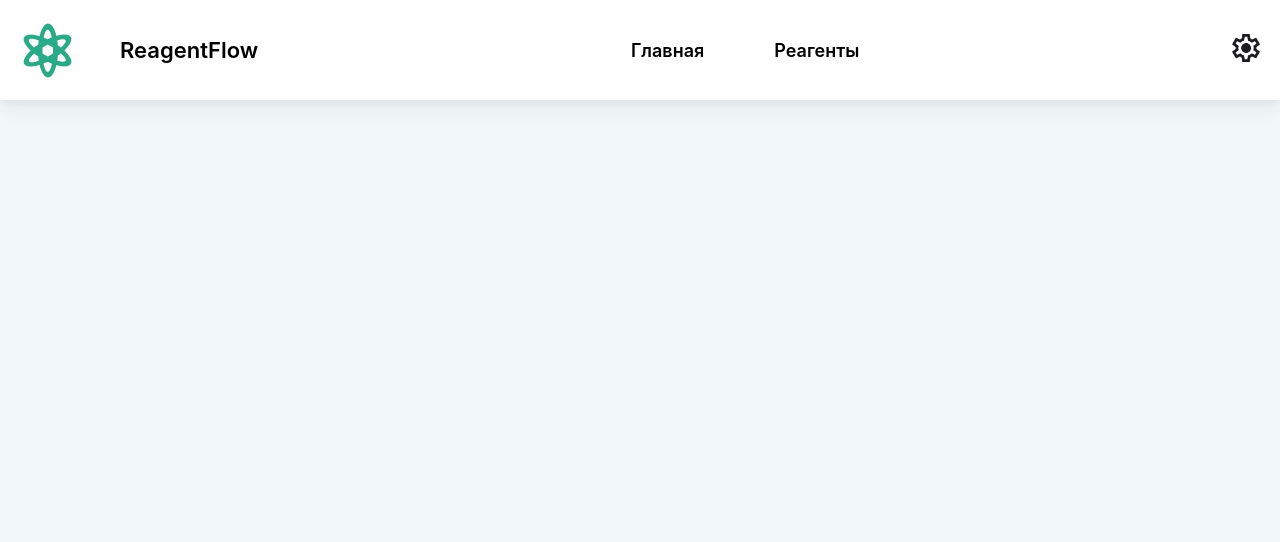
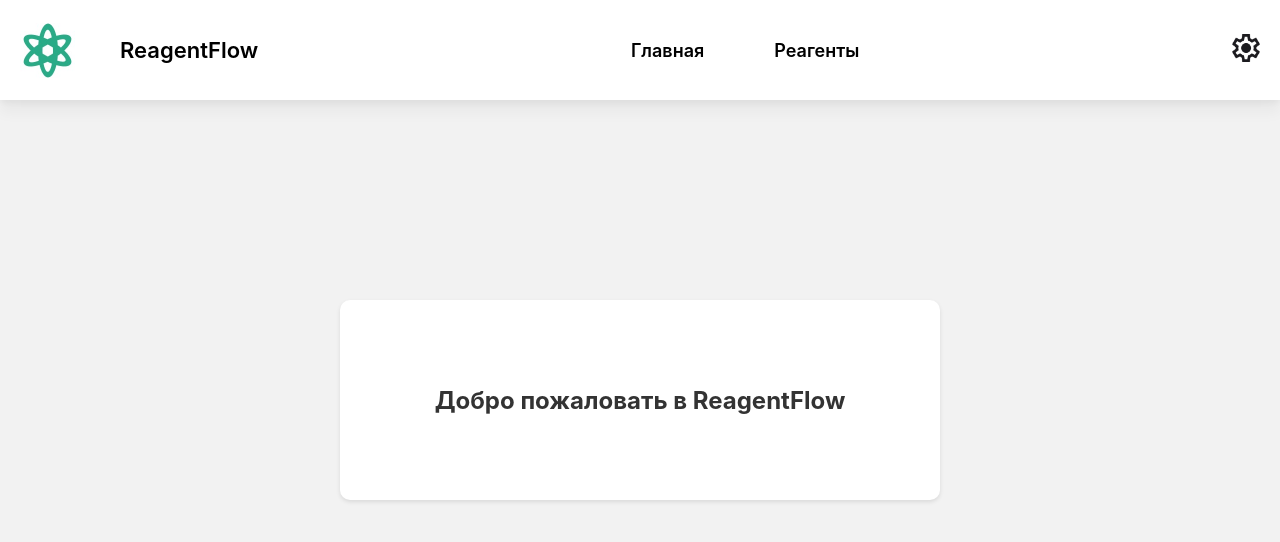
Before and after one commit to ReagentFlow/frontend, a React (Create React App) app: page / in a window 1280 px wide. Shown: the top 542 px of the page. Built offline with nearby package versions, Linux system fonts and the light colour scheme.

Commit message:
home and settings banner, styles folder

```diff
--- a/src/components/Header.jsx
+++ b/src/components/Header.jsx
@@ -1,6 +1,6 @@
 import React from 'react';
 import { Link } from 'react-router-dom';
-import './Header.css';
+import '../styles/Header.css';
 import logo from '../assets/logo.png';
 import settingsIcon from '../assets/settings.png';
 
--- a/src/components/Home.jsx
+++ b/src/components/Home.jsx
@@ -1,10 +1,12 @@
 import React from "react";
+import "../styles/Home.css";
 
 function Home() {
     return (
-        <div>
-            <h2>Welcome to ReagentFlow</h2>
-            <p>This is the home page</p>
+        <div className="home-container">
+            <div className="home-banner">
+                <h1>Добро пожаловать в ReagentFlow</h1>
+            </div>
         </div>
     );
 }
--- a/src/components/ReagentsTable.jsx
+++ b/src/components/ReagentsTable.jsx
@@ -1,6 +1,6 @@
 import React, { useEffect, useState } from "react";
 import axios from 'axios';
-import './ReagentsTable.css';
+import '../styles/ReagentsTable.css';
 
 function ReagentsTable() {
     const [reagents, setReagents] = useState([]);
--- a/src/components/Settings.jsx
+++ b/src/components/Settings.jsx
@@ -1,10 +1,12 @@
 import React from 'react';
+import '../styles/Settings.css';
 
 function Settings() {
     return (
-        <div>
-            <h2>Settings</h2>
-            <p>This is the settings page.</p>
+        <div className="settings-container">
+            <div className="settings-banner">
+                <h1>Настройки (в разработке)</h1>
+            </div>
         </div>
     );
 }
--- /dev/null
+++ b/src/styles/Home.css
@@ -0,0 +1,26 @@
+.home-container {
+    display: flex;
+    justify-content: center;
+    align-items: center;
+    height: 100vh;
+    background-color: #f2f2f2;
+}
+
+.home-banner {
+    display: flex;
+    justify-content: center;
+    align-items: center;
+    background-color: #fff;
+    border-radius: 10px;
+    width: 80%;
+    max-width: 600px;
+    height: 200px;
+    margin: 0 auto;
+    box-shadow: 0 2px 4px rgba(0, 0, 0, 0.1);
+}
+
+.home-banner h1 {
+    font-size: 24px;
+    color: #333;
+    text-align: center;
+}
--- /dev/null
+++ b/src/styles/Settings.css
@@ -0,0 +1,26 @@
+.settings-container {
+    display: flex;
+    justify-content: center;
+    align-items: center;
+    height: 100vh;
+    background-color: #f2f2f2;
+}
+
+.settings-banner {
+    display: flex;
+    justify-content: center;
+    align-items: center;
+    background-color: #fff;
+    border-radius: 10px;
+    width: 80%;
+    max-width: 600px;
+    height: 200px;
+    margin: 0 auto;
+    box-shadow: 0 2px 4px rgba(0, 0, 0, 0.1);
+}
+
+.settings-banner h1 {
+    font-size: 24px;
+    color: #333;
+    text-align: center;
+}
```
Also changed, not shown: src/components/ReagentsTable.css (deleted), src/components/Settings.css (deleted), src/styles/Header.css (renamed from src/components/Header.css), src/styles/ReagentsTable.css (added).
